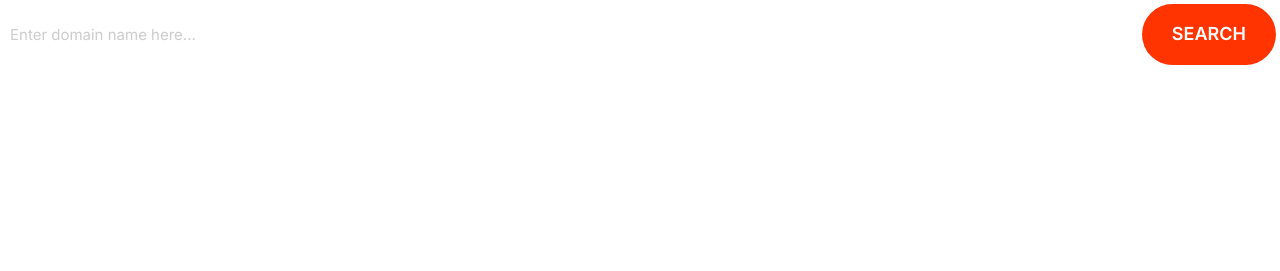
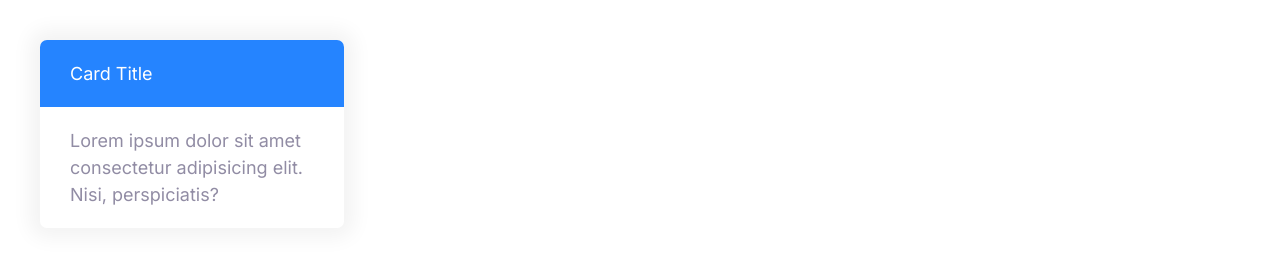
Before and after one commit to narmingeybullayeva/consoldes-cloud, a plain HTML site: page index.html in a window 1280 px wide. Drawn offline with Linux system fonts and the light colour scheme.

Commit message:
Build the card component.

```diff
--- a/css/styles.css
+++ b/css/styles.css
@@ -295,3 +295,25 @@ a {
         font-size: 1.5rem;
     }
 }
+
+/* Cards */
+
+.card{
+    border-radius: 7px;
+    box-shadow: 0 0 20px 10px #f3f3f3;
+    overflow: hidden;
+}
+
+.card__header, .card__body{
+    padding: 2rem 3rem;
+}
+
+.card--primary .card__header{
+    background: var(--color-primary);
+    color: #fff;
+}
+
+.card--secondary .card__header{
+    background: var(--color-secondary);
+    color: #fff;
+}
--- a/index.html
+++ b/index.html
@@ -15,13 +15,15 @@
     />
   </head>
   <body>
-    <div class="input-group">
-      <input
-        type="text"
-        class="input"
-        placeholder="Enter domain name here..."
-      />
-      <button class="btn btn--accent">Search</button>
+    <!-- this style we won't need future. This for how our style look like -->
+    <div style="width: 30%; padding: 4rem">
+      <div class="card card--primary">
+        <header class="card__header">Card Title</header>
+        <div class="card__body">
+          Lorem ipsum dolor sit amet consectetur adipisicing elit. Nisi,
+          perspiciatis?
+        </div>
+      </div>
     </div>
   </body>
 </html>
```
Also changed, not shown: components/card.html (added, +10 -0 lines).
